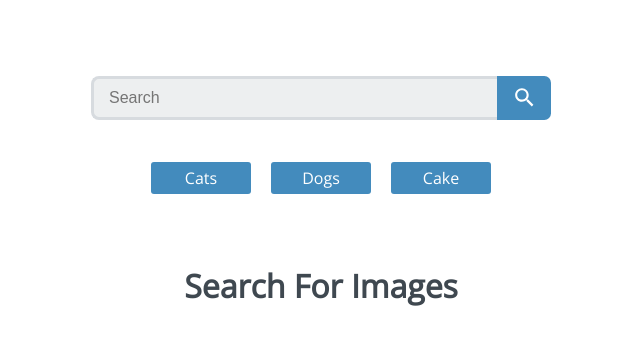
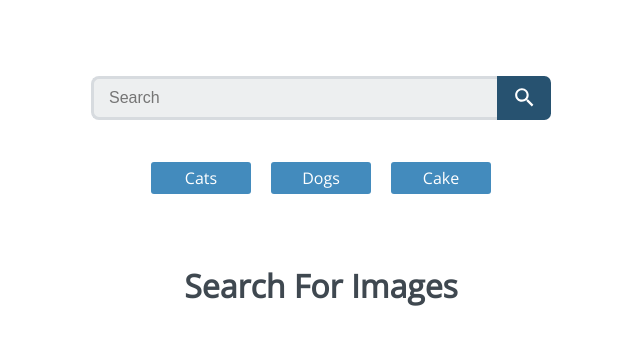
Before and after one commit to Guilh/flick-n-pick, a React (Create React App) app: page / in a window 1280 px wide. In both pictures the pointer is over the button 843 px from the left and 98 px from the top of the page. Shown: the top 344 px of the page, without its empty margins (319-959 px from the left). Built offline with nearby package versions, Linux system fonts and the light colour scheme; no server answers.

Commit message:
css edits

```diff
--- a/src/css/index.css
+++ b/src/css/index.css
@@ -26,10 +26,12 @@ a {
 }
 
 .search-form button {
+  outline: none;
   background-color: #438bbd;
   border: none;
   padding: 0px 15px;
   border-radius: 0 0.5em 0.5em 0;
+  cursor: pointer;
 }
 
 input {
@@ -56,7 +58,8 @@ input {
 }
 
 .main-nav .active,
-.main-nav a:hover {
+.main-nav a:hover,
+.search-form button:hover {
   background-color: #275270;
 }
 
```
